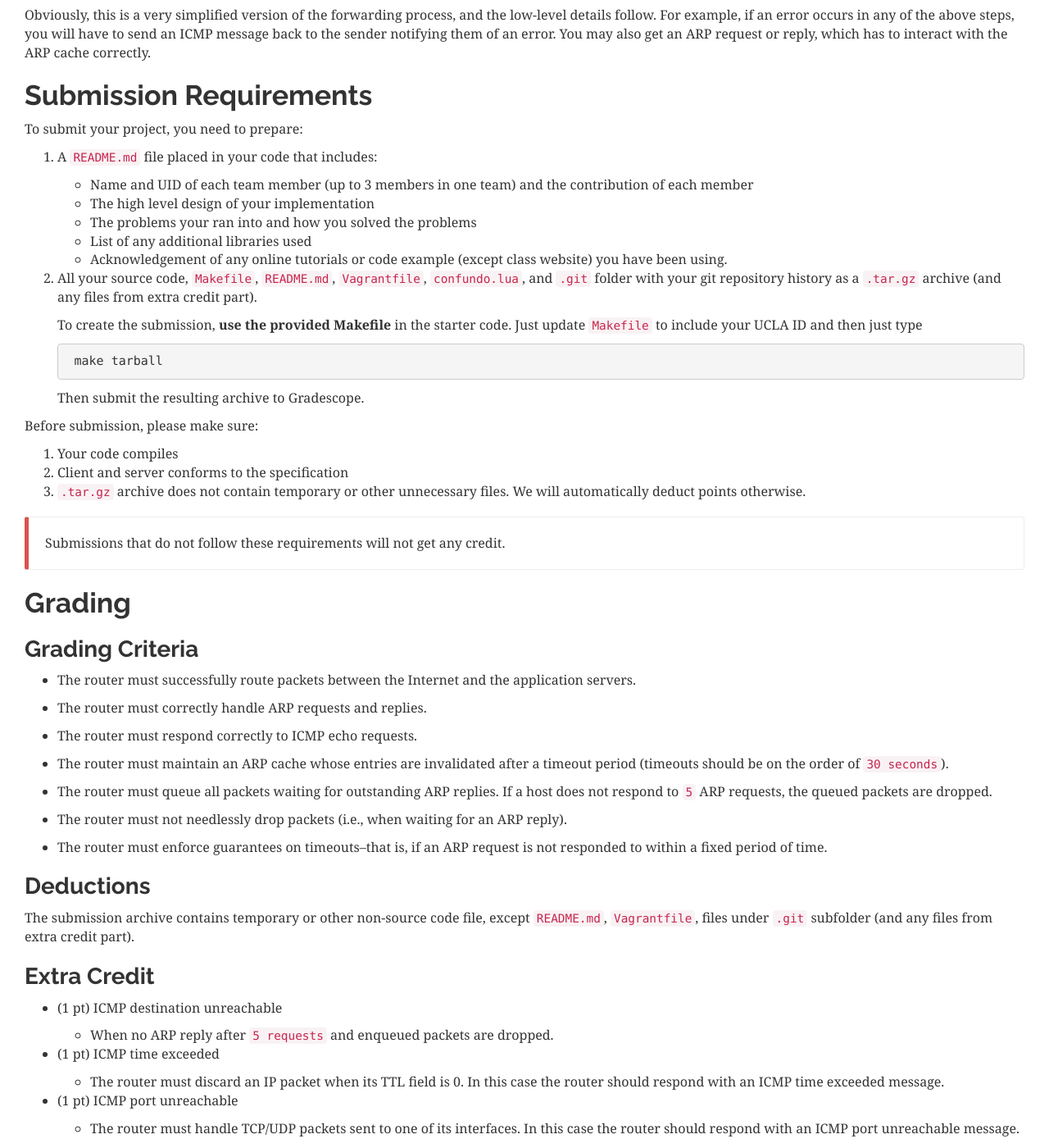
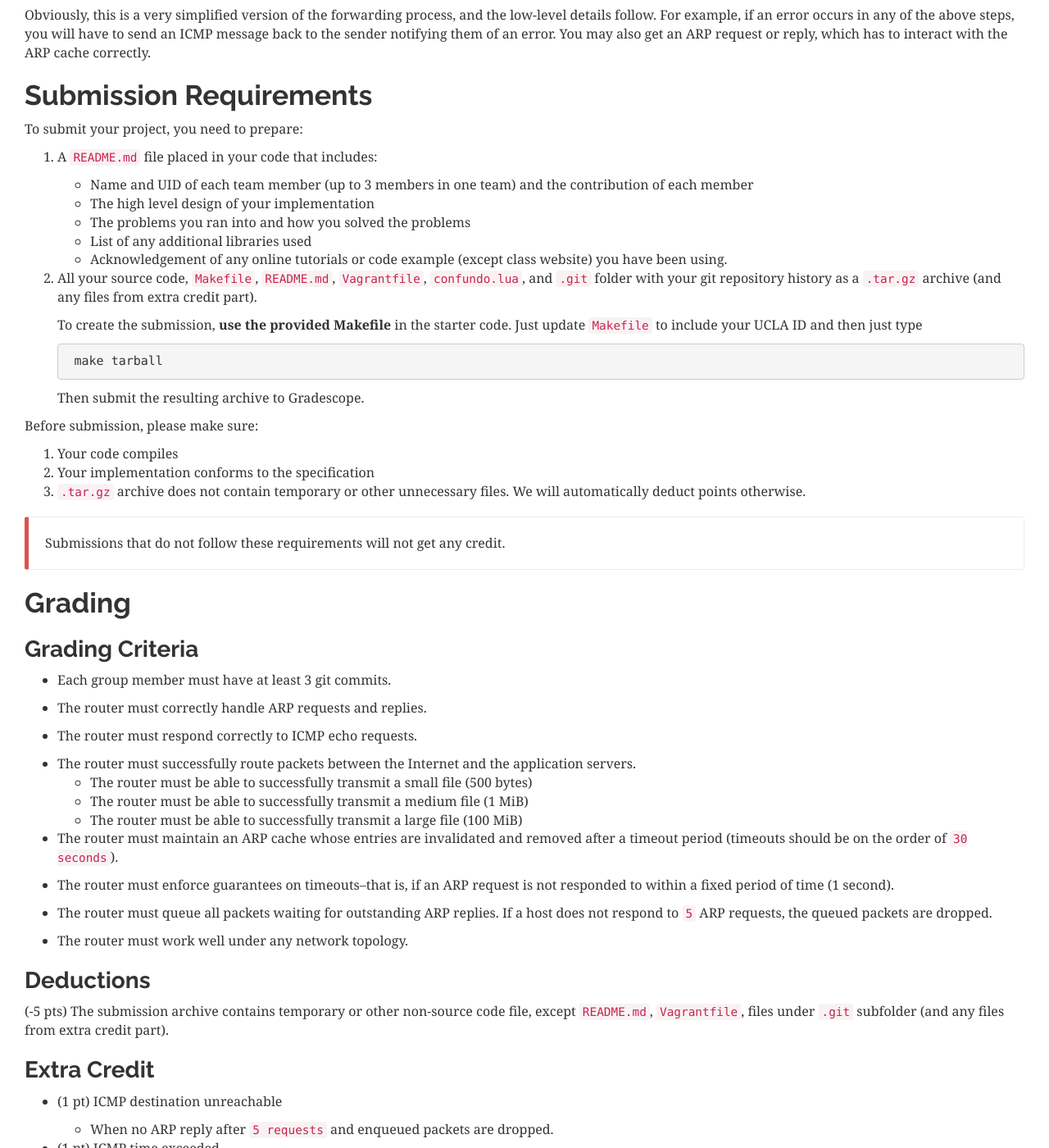
Before and after one commit to cawka/cs118-spring2017, a Jekyll site: the page built from project-3.md, in a window 1280 px wide and 1400 px high, scrolled down 13176 px. Shown: the whole window at 82% size. Built offline with Jekyll 4.4.1, drawn with Linux system fonts in a browser that asks for light colours; nearby versions of some CDN libraries.

Commit message:
modify project 3's grading criteria

```diff
--- a/project-3.md
+++ b/project-3.md
@@ -658,7 +658,7 @@ To submit your project, you need to prepare:
 
     * Name and UID of each team member (up to 3 members in one team) and the contribution of each member
     * The high level design of your implementation
-    * The problems your ran into and how you solved the problems
+    * The problems you ran into and how you solved the problems
     * List of any additional libraries used
     * Acknowledgement of any online tutorials or code example (except class website) you have been using.
 
@@ -673,7 +673,7 @@ To submit your project, you need to prepare:
 Before submission, please make sure:
 
 1. Your code compiles
-2. Client and server conforms to the specification
+2. Your implementation conforms to the specification
 3. `.tar.gz` archive does not contain temporary or other unnecessary files.  We will automatically deduct points otherwise.
 
 Submissions that do not follow these requirements will not get any credit.
@@ -683,23 +683,28 @@ Submissions that do not follow these requirements will not get any credit.
 
 ### Grading Criteria
 
-- The router must successfully route packets between the Internet and the application servers.
+- Each group member must have at least 3 git commits.
 
 - The router must correctly handle ARP requests and replies.
 
 - The router must respond correctly to ICMP echo requests.
 
-- The router must maintain an ARP cache whose entries are invalidated after a timeout period (timeouts should be on the order of `30 seconds`).
+- The router must successfully route packets between the Internet and the application servers.
+    * The router must be able to successfully transmit a small file (500 bytes)
+    * The router must be able to successfully transmit a medium file (1 MiB)
+    * The router must be able to successfully transmit a large file (100 MiB)
+
+- The router must maintain an ARP cache whose entries are invalidated and removed after a timeout period (timeouts should be on the order of `30 seconds`).
+
+- The router must enforce guarantees on timeouts--that is, if an ARP request is not responded to within a fixed period of time (1 second).
 
 - The router must queue all packets waiting for outstanding ARP replies. If a host does not respond to `5` ARP requests, the queued packets are dropped.
 
-- The router must not needlessly drop packets (i.e., when waiting for an ARP reply).
-
-- The router must enforce guarantees on timeouts--that is, if an ARP request is not responded to within a fixed period of time.
+- The router must work well under any network topology.
 
 ### Deductions
 
-The submission archive contains temporary or other non-source code file, except `README.md`, `Vagrantfile`, files under `.git` subfolder (and any files from extra credit part).
+(-5 pts) The submission archive contains temporary or other non-source code file, except `README.md`, `Vagrantfile`, files under `.git` subfolder (and any files from extra credit part).
 
 ### Extra Credit
 
```
